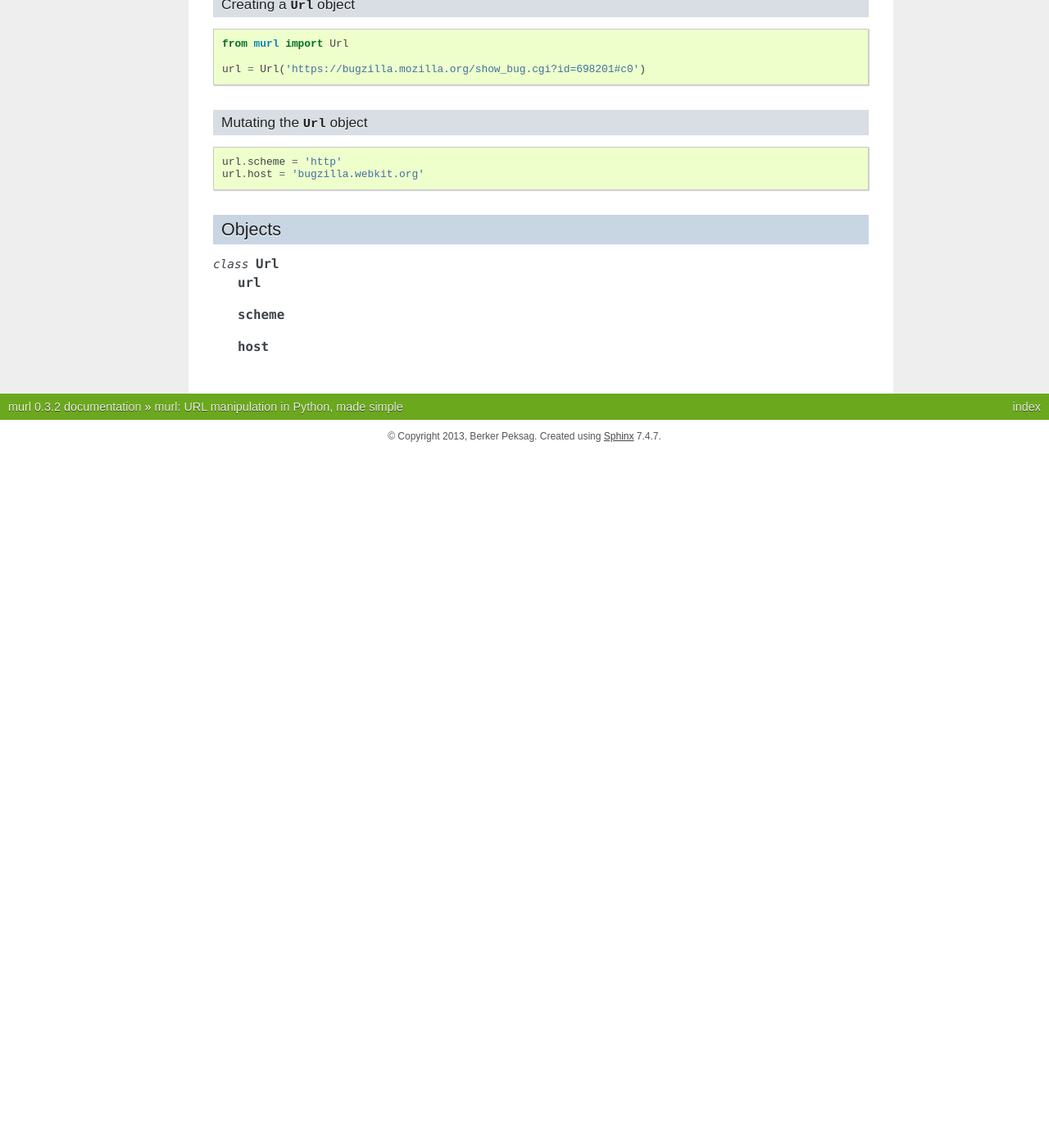
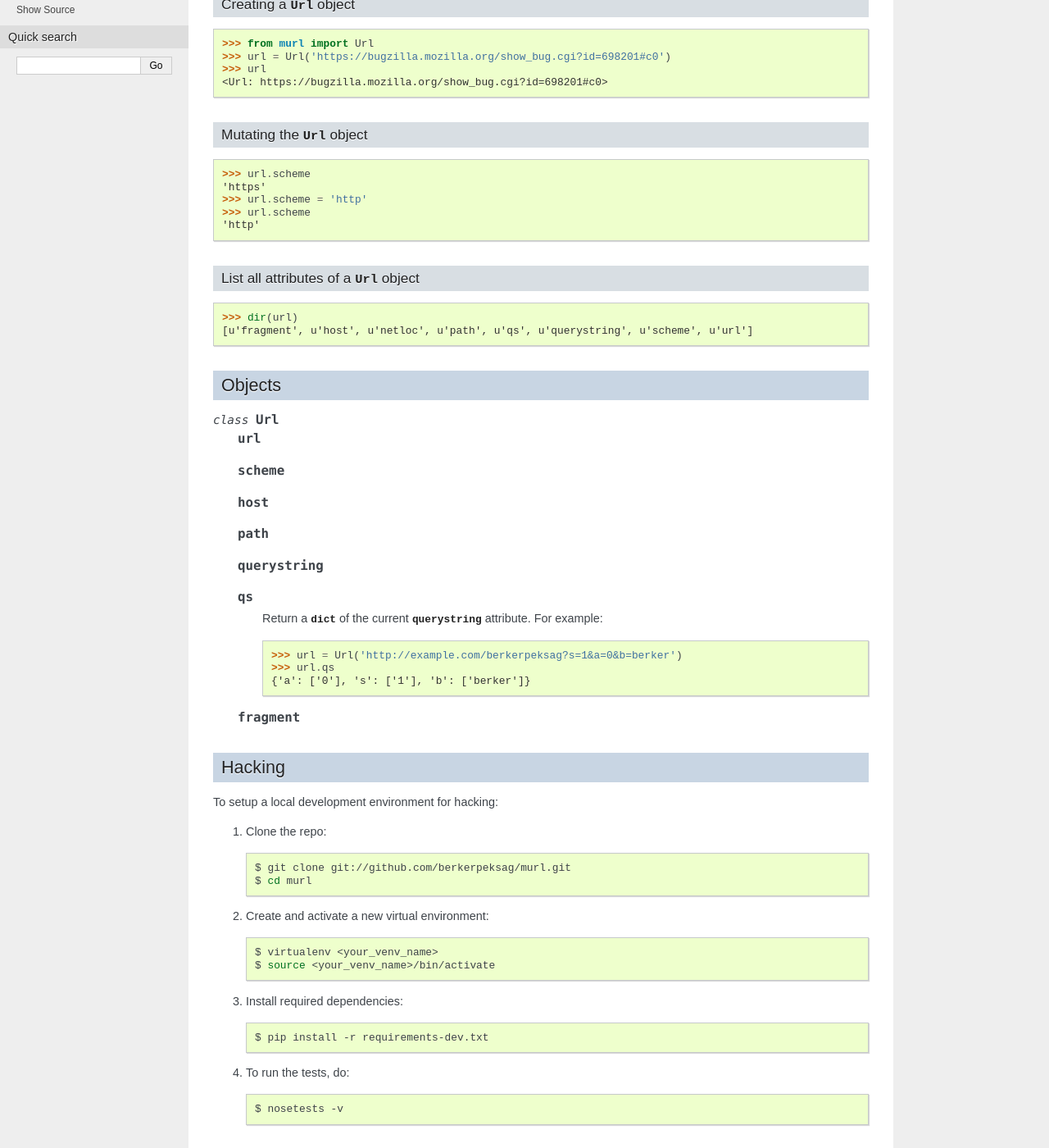
Before and after one commit to berkerpeksag/murl, a Sphinx documentation site: the page built from docs/index.rst, in a window 1280 px wide and 1400 px high, scrolled down 506 px. Shown: the whole window at 82% size. Built offline with Sphinx 7.4.7, drawn with Linux system fonts in a browser that asks for light colours; before the commit the page ends 1058 px from its top, so only the background shows below that; some of the changed text lies outside the part shown.

Commit message:
Add more documentation.
- Update code examples in the usage section
- Add hacking section
- Complete the Url object's attribute list

```diff
--- a/docs/index.rst
+++ b/docs/index.rst
@@ -28,9 +28,10 @@
 
 ::
 
-    from murl import Url
-
-    url = Url('https://bugzilla.mozilla.org/show_bug.cgi?id=698201#c0')
+    >>> from murl import Url
+    >>> url = Url('https://bugzilla.mozilla.org/show_bug.cgi?id=698201#c0')
+    >>> url
+    <Url: https://bugzilla.mozilla.org/show_bug.cgi?id=698201#c0>
 
 
 Mutating the :class:`Url` object
@@ -38,8 +39,20 @@
 
 ::
 
-    url.scheme = 'http'
-    url.host = 'bugzilla.webkit.org'
+    >>> url.scheme
+    'https'
+    >>> url.scheme = 'http'
+    >>> url.scheme
+    'http'
+
+
+List all attributes of a :class:`Url` object
+^^^^^^^^^^^^^^^^^^^^^^^^^^^^^^^^^^^^^^^^^^^^
+
+::
+
+    >>> dir(url)
+    [u'fragment', u'host', u'netloc', u'path', u'qs', u'querystring', u'scheme', u'url']
 
 
 Objects
@@ -53,6 +66,47 @@
 
    .. attribute:: host
 
+   .. attribute:: path
+
+   .. attribute:: querystring
+
+   .. attribute:: qs
+
+      Return a :class:`dict` of the current :attr:`querystring`
+      attribute. For example::
+
+          >>> url = Url('http://example.com/berkerpeksag?s=1&a=0&b=berker')
+          >>> url.qs
+          {'a': ['0'], 's': ['1'], 'b': ['berker']}
+
+   .. attribute:: fragment
+
+
+Hacking
+-------
+
+.. highlight:: bash
+
+To setup a local development environment for hacking:
+
+1. Clone the repo::
+
+    $ git clone git://github.com/berkerpeksag/murl.git
+    $ cd murl
+
+2. Create and activate a new virtual environment::
+
+    $ virtualenv <your_venv_name>
+    $ source <your_venv_name>/bin/activate
+
+3. Install required dependencies::
+
+    $ pip install -r requirements-dev.txt
+
+4. To run the tests, do::
+
+    $ nosetests -v
+
 
 .. _urlparse: http://docs.python.org/library/urlparse.html
 .. _GitHub: https://github.com/berkerpeksag/murl/>
```
